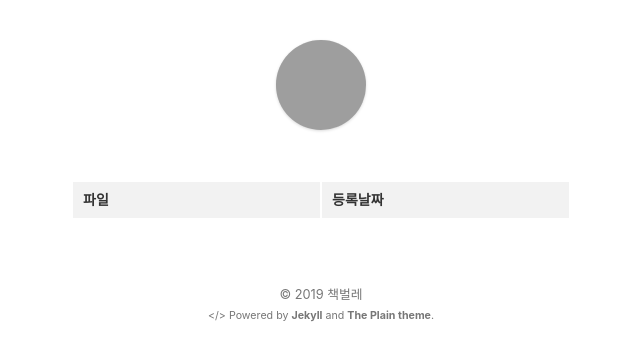
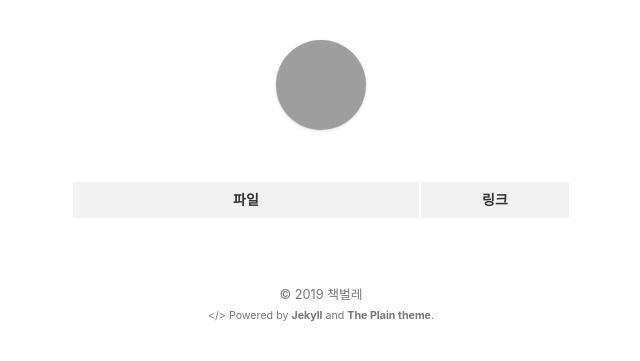
Before and after one commit to stevenoh0908/stevenoh0908.github.io, a Jekyll site: the page built from music.html, in a window 1280 px wide. Shown: the top 361 px of the page, without its empty margins (319-959 px from the left). Built offline with Jekyll 4.4.1, drawn with Linux system fonts in a browser that asks for light colours; grey boxes are pictures that could not be loaded.

Commit message:
Update music.html

```diff
--- a/music.html
+++ b/music.html
@@ -7,8 +7,8 @@
   <table>
       <thead>
          <tr>
-           <th> 파일 </th>
-           <th> 등록날짜 </th>
+           <th width="70%"><center>파일</center></th>
+           <th width="30%"><center>링크</center></th>
          </tr>
       </thead>
 
@@ -16,8 +16,8 @@
         {% assign files = site.static_files | where: "music", true %}
         {% for myfile in files %}
           <tr>
-            <td><a href="{{ myfile.path }}" download>{{ myfile.name }}</a></td>
-            <td>{{ myfile.modified_time }}</td>
+            <td>{{ myfile.name }}</td>
+            <td><center><span style="border: 1px solid #3CB371; background-color: #3CB371; color: white; padding: 2px; border-radius: 5px; margin: 5px auto;"><a href="{{ myfile.path }}" download>다운로드</a></span> <span style="border: 1px solid #4f74e3; background-color: #4f74e3; color: white; padding: 2px; border-radius: 5px; margin: 5px auto;"><a href="{{ myfile.path }}">바로보기</a></center></span></td
           </tr>
         {% endfor %}
     </tbody>
```
